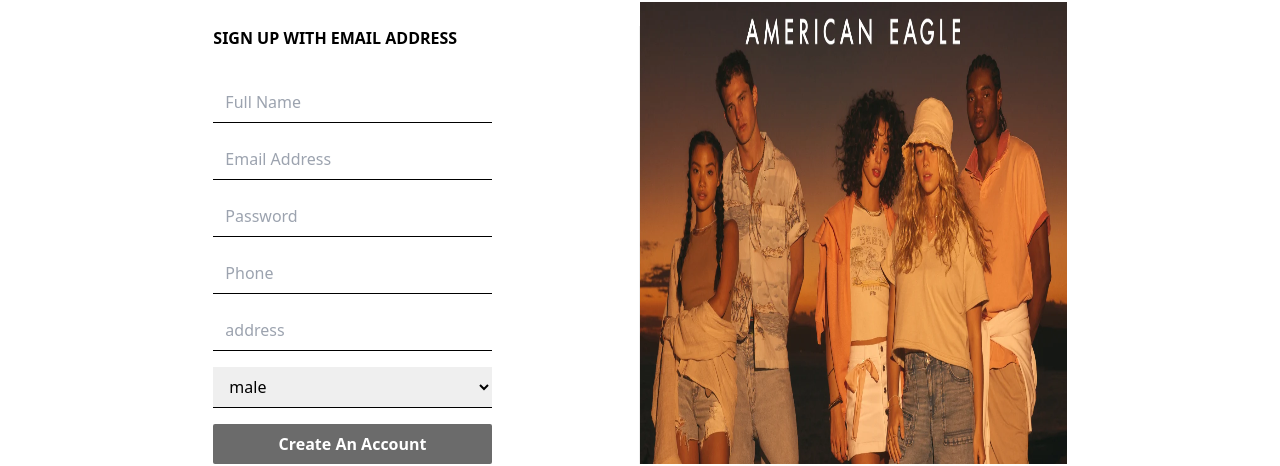
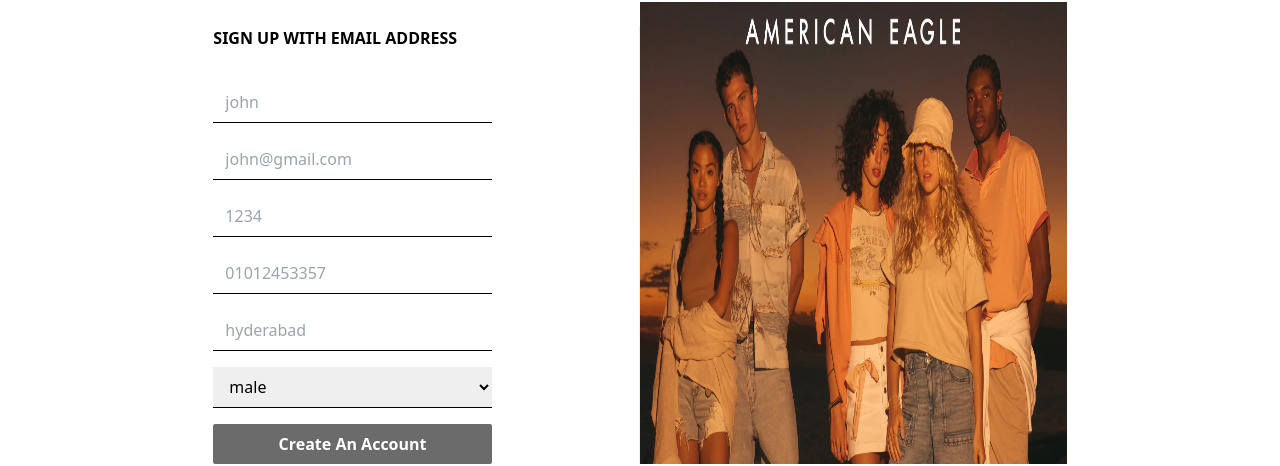
Before and after one commit to Nagendradev1432/AE_Frontend, a React (Create React App) app: page /register in a window 1280 px wide. Shown: the part 349-815 px from the top of the page. Built offline with nearby package versions, Linux system fonts and the light colour scheme.

Commit message:
messagge

```diff
--- a/src/pages/Register.js
+++ b/src/pages/Register.js
@@ -82,7 +82,7 @@
                 value={formikRegister.values.name}
                 type="text"
                 name="name"
-                placeholder="Full Name"
+                placeholder="john"
                 className="px-3 py-2 mt-4 border-b-[1px] border-black w-full sm:w-2/3 focus:outline-none"
               />
               {formikRegister.errors.name && formikRegister.touched.name ? (
@@ -95,7 +95,7 @@
                 value={formikRegister.values.email}
                 type="text"
                 name="email"
-                placeholder="Email Address"
+                placeholder="john@gmail.com"
                 className="px-3 py-2 mt-4 border-b-[1px] border-black w-full sm:w-2/3 focus:outline-none"
               />
               {formikRegister.errors.email && formikRegister.touched.email ? (
@@ -108,7 +108,7 @@
                 value={formikRegister.values.password}
                 type="password"
                 name="password"
-                placeholder="Password"
+                placeholder="1234"
                 className="px-3 py-2 mt-4 border-b-[1px] border-black w-full sm:w-2/3 focus:outline-none"
               />
               {formikRegister.errors.password &&
@@ -122,7 +122,7 @@
                 value={formikRegister.values.phone}
                 type="text"
                 name="phone"
-                placeholder="Phone"
+                placeholder="01012453357"
                 className="px-3 py-2 mt-4 border-b-[1px] border-black w-full sm:w-2/3 focus:outline-none"
               />
               {formikRegister.errors.phone && formikRegister.touched.phone ? (
@@ -135,7 +135,7 @@
                 value={formikRegister.values.address}
                 type="text"
                 name="address"
-                placeholder="address"
+                placeholder="hyderabad"
                 className="px-3 py-2 mt-4 border-b-[1px] border-black w-full sm:w-2/3 focus:outline-none"
               />
               {formikRegister.errors.address &&
```
